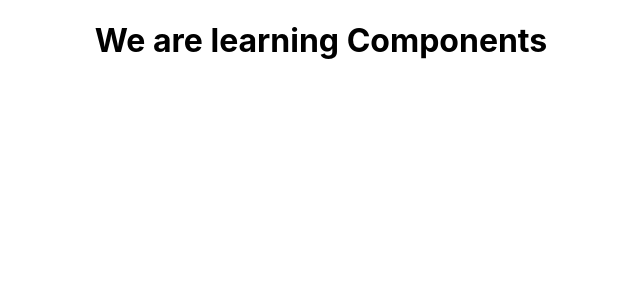
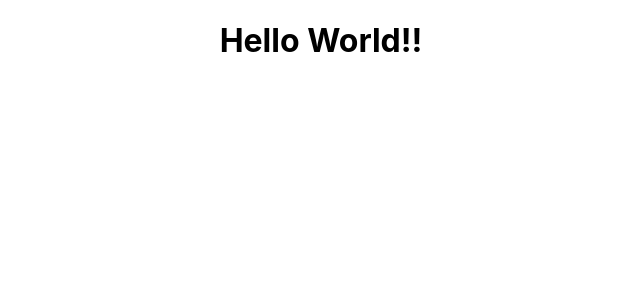
Before and after one commit to DFStechBox/tapasadhikary2, a React (Create React App) app: page / in a window 1280 px wide. Shown: the top 300 px of the page, without its empty margins (319-959 px from the left). Built offline with nearby package versions, Linux system fonts and the light colour scheme.

Commit message:
modified app.js

```diff
--- a/src/App.js
+++ b/src/App.js
@@ -4,7 +4,7 @@ import './App.css';
 function App() {
   return (
     <div className="App">
-      <h1>We are learning Components</h1>
+      <h1>Hello World!!</h1>
     </div>
   );
 }
```
